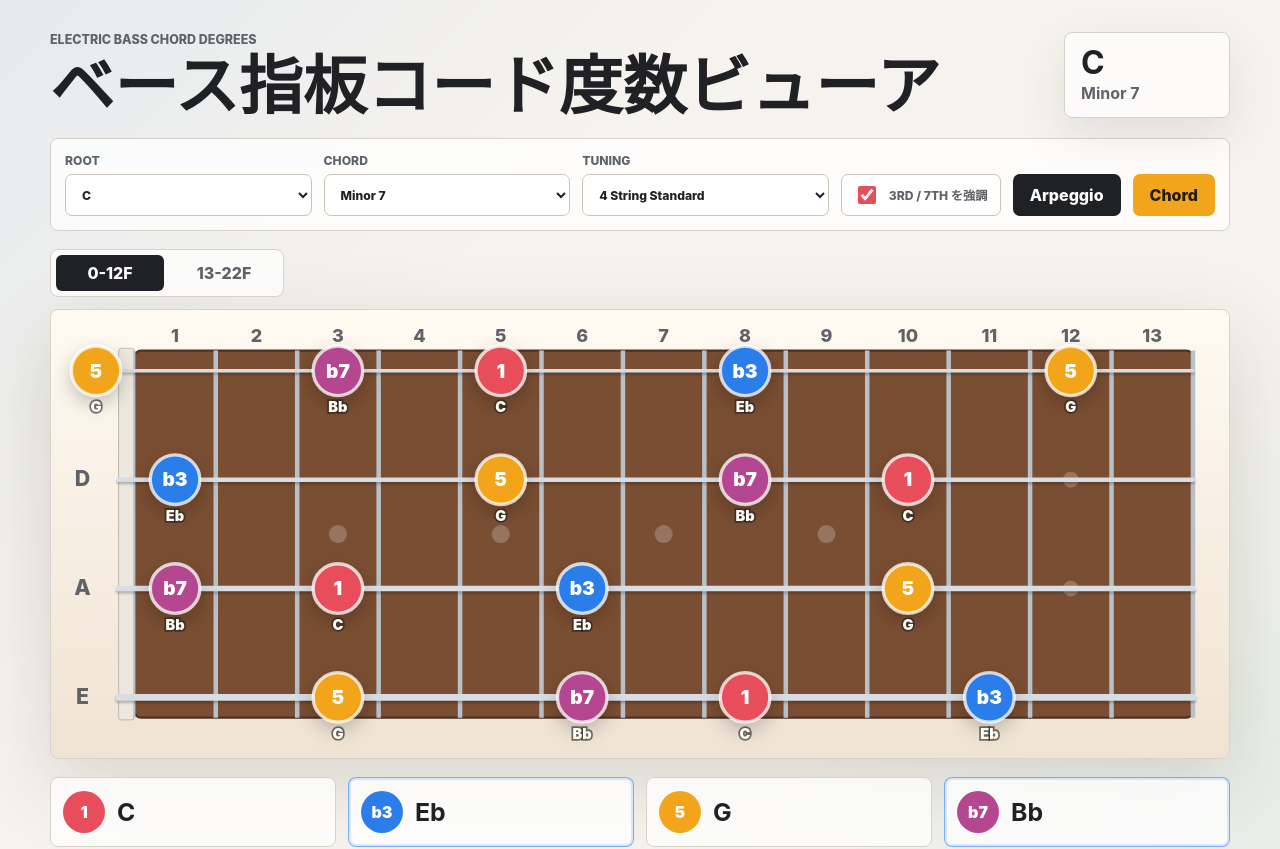
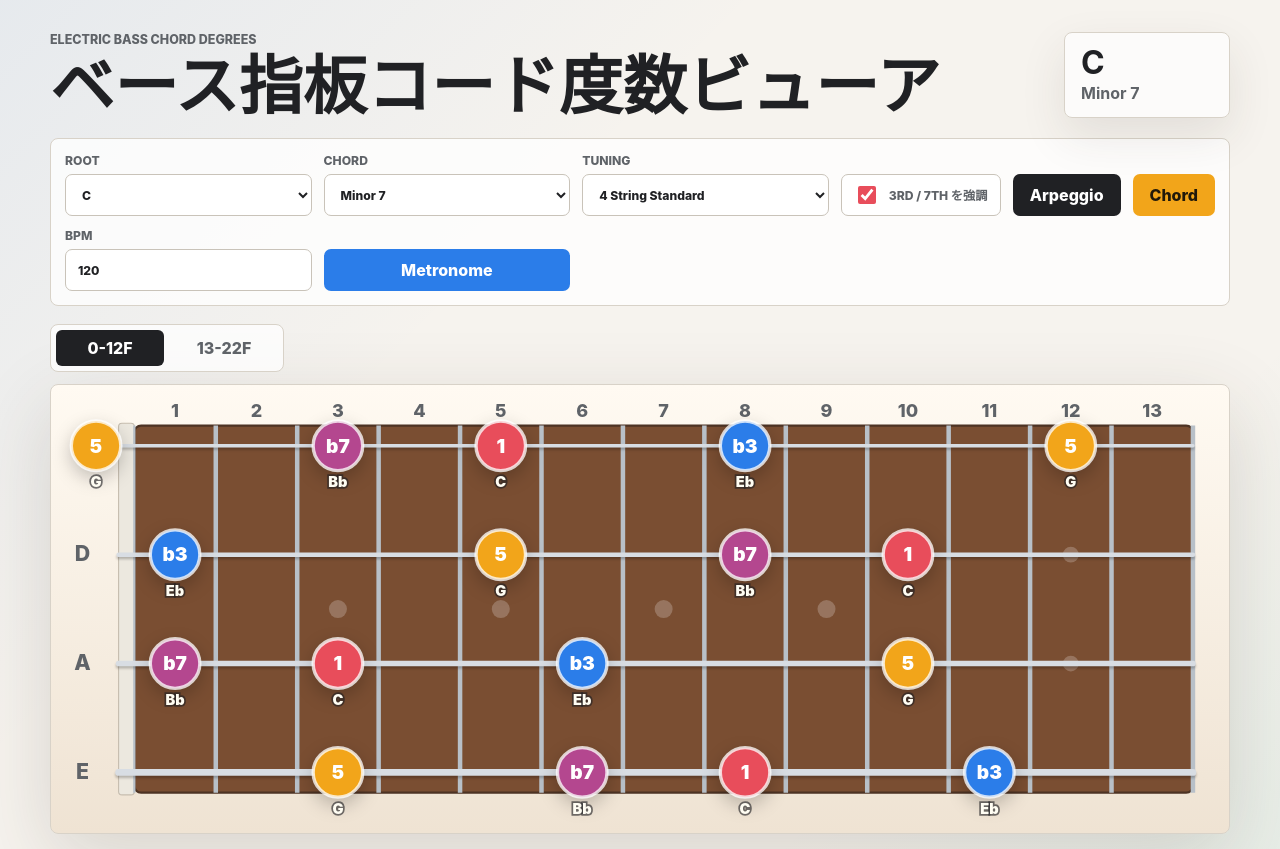
Before and after one commit to muu-ima/muu-fret-degree, a Next.js app: page / in a window 1280 px wide. Shown: the top 849 px of the page. Built offline with nearby package versions, Linux system fonts and the light colour scheme.

Commit message:
Add BPM metronome controls

```diff
--- a/app/globals.css
+++ b/app/globals.css
@@ -110,7 +110,8 @@ label {
 }
 
 select,
-button {
+button,
+input[type="number"] {
   min-height: 42px;
   border: 1px solid #c9c3b9;
   border-radius: 7px;
@@ -118,7 +119,8 @@ button {
   color: var(--ink);
 }
 
-select {
+select,
+input[type="number"] {
   padding: 0 34px 0 12px;
 }
 
@@ -134,6 +136,14 @@ button {
 .secondaryButton {
   background: #f2a51a;
   color: #21190a;
+}
+
+.metronomeButton {
+  background: #2b7de9;
+}
+
+.metronomeButton.active {
+  background: #e84d5b;
 }
 
 button:focus-visible,
--- a/app/page.tsx
+++ b/app/page.tsx
@@ -1,6 +1,6 @@
 "use client";
 
-import { useMemo, useRef, useState } from "react";
+import { useEffect, useMemo, useRef, useState } from "react";
 import theory from "../data/theory.json";
 
 type Interval = {
@@ -493,12 +493,17 @@ function MobileBassFretboard({
 
 export default function Home() {
   const audioContext = useRef<AudioContext | null>(null);
+  const metronomeTimer = useRef<number | null>(null);
+  const metronomeBeat = useRef(0);
   const [root, setRoot] = useState("C");
   const [chordTypeId, setChordTypeId] = useState("m7");
   const [tuningId, setTuningId] = useState("standard");
   const [showGuideTones, setShowGuideTones] = useState(true);
   const [isControlsOpen, setIsControlsOpen] = useState(false);
   const [selectedFretRangeId, setSelectedFretRangeId] = useState<FretRange["id"]>("low");
+  const [bpm, setBpm] = useState(120);
+  const [isMetronomeRunning, setIsMetronomeRunning] = useState(false);
+  const [currentBeat, setCurrentBeat] = useState(1);
 
   const chromatic = theory.chromatic;
   const chordTypes = theory.chordTypes as ChordType[];
@@ -547,6 +552,31 @@ export default function Home() {
       audioContext.current = new AudioContext();
     }
     return audioContext.current;
+  }
+
+  function playMetronomeClick(startTime: number, accented: boolean) {
+    const context = ensureAudioContext();
+    const oscillator = context.createOscillator();
+    const gain = context.createGain();
+    const end = startTime + 0.055;
+
+    oscillator.type = "square";
+    oscillator.frequency.setValueAtTime(accented ? 1320 : 920, startTime);
+    gain.gain.setValueAtTime(0.0001, startTime);
+    gain.gain.exponentialRampToValueAtTime(accented ? 0.42 : 0.28, startTime + 0.004);
+    gain.gain.exponentialRampToValueAtTime(0.0001, end);
+
+    oscillator.connect(gain);
+    gain.connect(context.destination);
+    oscillator.start(startTime);
+    oscillator.stop(end + 0.01);
+  }
+
+  function stopMetronome() {
+    if (metronomeTimer.current !== null) {
+      window.clearInterval(metronomeTimer.current);
+      metronomeTimer.current = null;
+    }
   }
 
   function playBassNote(midi: number, startOffset = 0, duration = 0.85) {
@@ -660,6 +690,43 @@ export default function Home() {
   }
 
 
+  useEffect(() => {
+    stopMetronome();
+
+    if (!isMetronomeRunning) {
+      return;
+    }
+
+    const beatMs = (60 / bpm) * 1000;
+    metronomeBeat.current = 0;
+
+    const tick = () => {
+      const context = ensureAudioContext();
+      const beat = metronomeBeat.current % 4;
+      void context.resume();
+      playMetronomeClick(context.currentTime, beat === 0);
+      setCurrentBeat(beat + 1);
+      metronomeBeat.current += 1;
+    };
+
+    tick();
+    metronomeTimer.current = window.setInterval(tick, beatMs);
+
+    return stopMetronome;
+  }, [bpm, isMetronomeRunning]);
+
+  function toggleMetronome() {
+    setIsMetronomeRunning((running) => !running);
+  }
+
+  function updateBpm(value: string) {
+    const nextBpm = Number(value);
+    if (Number.isFinite(nextBpm)) {
+      setBpm(Math.min(240, Math.max(40, Math.round(nextBpm))));
+    }
+  }
+
+
   function renderControls(className: string) {
     return (
       <section className={className} aria-label="コードとチューニング">
@@ -706,6 +773,24 @@ export default function Home() {
           </button>
           <button type="button" className="secondaryButton" onClick={playStack}>
             Chord
+          </button>
+          <label>
+            BPM
+            <input
+              min="40"
+              max="240"
+              step="1"
+              type="number"
+              value={bpm}
+              onChange={(event) => updateBpm(event.target.value)}
+            />
+          </label>
+          <button
+            type="button"
+            className={isMetronomeRunning ? "metronomeButton active" : "metronomeButton"}
+            onClick={toggleMetronome}
+          >
+            {isMetronomeRunning ? "Beat " + currentBeat : "Metronome"}
           </button>
         </section>
     );
```
